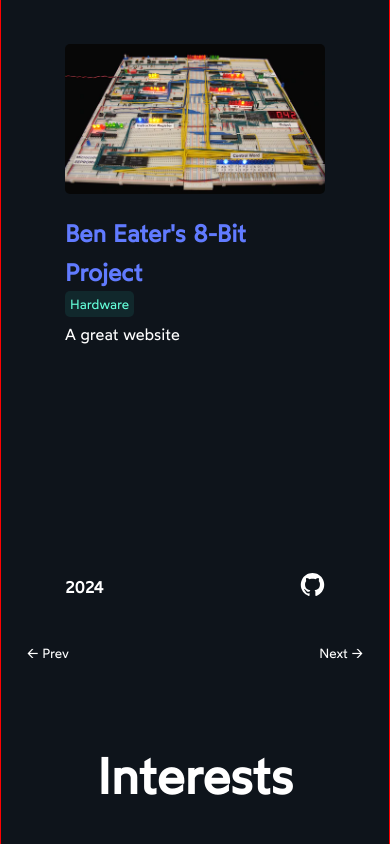
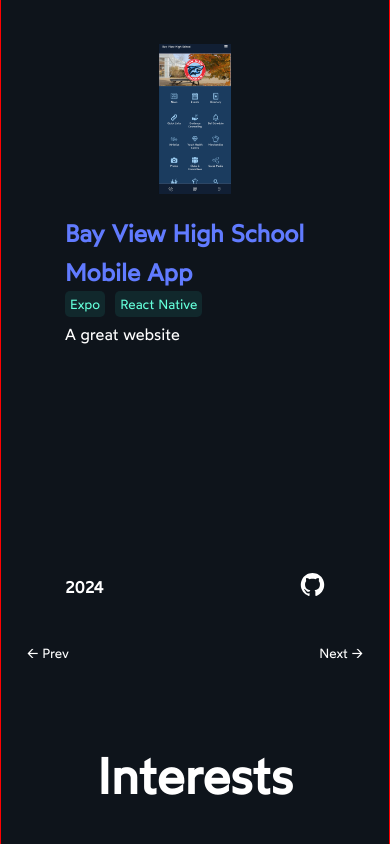
Before and after one commit to soodaayush/aayushsood-v2, a Next.js app: page / in a window 390 px wide. Shown: the part 3232-4076 px from the top of the page. Built offline with nearby package versions, Linux system fonts and the light colour scheme.

Commit message:
Added BVH Mobile App as a project

```diff
--- a/src/app/page.js
+++ b/src/app/page.js
@@ -8,6 +8,7 @@
 import styles from "./styles/page.module.css";
 
 import Aayush from "./assets/welcome/aayush.jpg";
+import BVHMobileApp from "./assets/projects/thumbnails/bvh-mobile-app.png";
 import eightBit from "./assets/projects/thumbnails/8-bit-computer.webp";
 import sixtyFiveZeroTwo from "./assets/projects/thumbnails/6502.webp";
 import llamaTalk from "./assets/projects/thumbnails/llamatalk.png";
@@ -30,6 +31,14 @@
 import { MdOutlineSportsMartialArts } from "react-icons/md";
 
 const projects = [
+  {
+    name: "Bay View High School Mobile App",
+    image: BVHMobileApp,
+    description: "A great website",
+    tags: ["React Native", "Expo"].sort((a, b) => a.localeCompare(b)),
+    year: 2024,
+    github: "https://github.com/soodaayush/BVHApp",
+  },
   {
     name: "Ben Eater's 8-Bit Project",
     image: eightBit,
```
Also changed, not shown: src/app/assets/projects/thumbnails/bvh-mobile-app.png (added).
